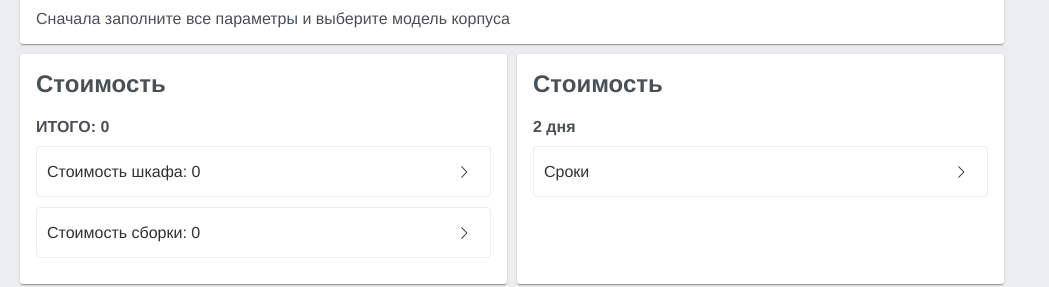
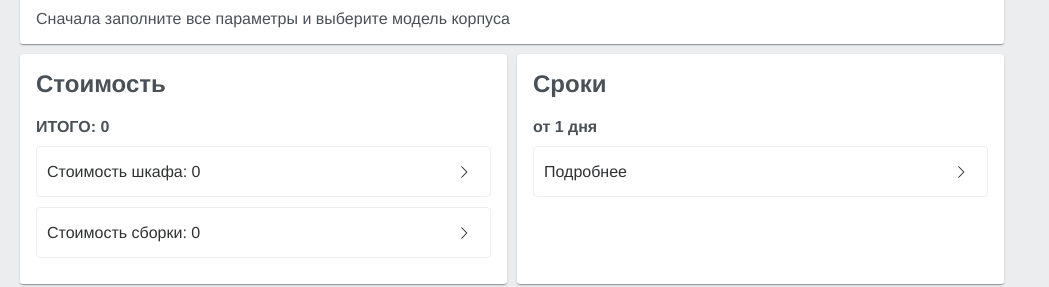
Before and after one commit to dakishimete/wardrobe-calculator-repo, a Vue app: page / in a window 1280 px wide. Shown: the part 485-772 px from the top of the page, without its empty margins (0-1049 px from the left). Built offline with nearby package versions, Linux system fonts and the light colour scheme.

Commit message:
fix: time component when params are not set or inner model is not set
before: time was calculated based on doors type 'r'
after: time is calculated based on minimum default time

```diff
--- a/src/components/calc/Time.vue
+++ b/src/components/calc/Time.vue
@@ -1,7 +1,7 @@
 <template>
     <div class="block">
         <div class="block__header block-header">
-            <div class="block-header__title">Стоимость</div>
+            <div class="block-header__title">Сроки</div>
             <div class="block-header__sum">
             </div>
         </div>
@@ -13,7 +13,7 @@
                 <el-collapse v-model="spoiler">
                     <el-collapse-item name="more">
                         <template slot="title">
-                            Сроки
+                            Подробнее
                         </template>
                         <div v-for="obj in timeOptionsArrayForSpoiler" :key = "obj.str"
                             class="time-spoiler__row"
@@ -43,28 +43,47 @@ export default {
     computed: {
         ...mapGetters([
             'params/IS_AT_LEAST_ONE_PARAM_IS_MODIFIED',
+            'params/ARE_ALL_PARAMS_SET',
+            'inner/GET_INNER_FULL_DATA',
             'doors/GET_DOORS_TYPE',
             'time/GET_TIME_OPTIONS'
         ]),
+        isContentAllowedToView: function(){
+            return this['params/ARE_ALL_PARAMS_SET'] && this['inner/GET_INNER_FULL_DATA'];
+        },
         timeString: function() {
-            let time = this.daysCount();
-            let word = this.daysWordRusEnding(time);
+            let time = this.timeOptions.default;
+            let param = 'r';
+            let prefix = 'от ';
 
-            return time + ' ' + word;
+            if(this.isContentAllowedToView) {
+                time = this.daysCount();
+                param = 'i';
+                prefix = '';
+            }
+
+            let word = this.daysWordRusEnding(time, param);
+
+            return prefix + time + ' ' + word;
         },
         timeOptionsArrayForSpoiler: function() {
             let timeOptions = [];
 
+            //doors type
             let doors = this.timeOptions.doorsType;
             for (let currentDoorsType in doors){
                 let currentDoorParam = this.timeOptions.doorsType[currentDoorsType];
                 let str = currentDoorParam.name + ': от ' + currentDoorParam.time;
                 let selectedDoorsType = this['doors/GET_DOORS_TYPE'];
-                let status = currentDoorsType === selectedDoorsType;
+                let status = false;
+                if(this.isContentAllowedToView){
+                    status = currentDoorsType === selectedDoorsType;
+                }
                 let timeOption = {str, status}
                 timeOptions.push(timeOption);
             }
 
+            //params modified
             let str = this.timeOptions.paramsModified.name + ': +' + this.timeOptions.paramsModified.time;
             let status = this['params/IS_AT_LEAST_ONE_PARAM_IS_MODIFIED'];
             let timeOption = {str, status}
@@ -74,14 +93,32 @@ export default {
         },
     },
     methods: {
-        daysWordRusEnding: function (value){
-            let words = ['день', 'дня', 'дней'];
+        daysWordRusEnding: function (value, param){
+            let words = {
+                i: ['день', 'дня', 'дней'], //именительный падеж
+                r: ['дня', 'дней'] //родительный падеж
+            }
             value = Math.abs(value) % 100;
             let num = value % 10;
 
-            if(num == 1) return words[0];
-            if(num > 1 && num < 5) return words[1];
-            if(value >= 5 && value < 20) return words[2];
+            if(param == 'i'){
+                if(value < 10 || value >= 20){
+                    if(num == 1) return words.i[0];
+                    if(num > 1 && num < 5) return words.i[1];
+                    return words.i[2];
+                }
+
+                if(value >= 10 || value < 20){
+                    return words.i[2];
+                }
+
+                return words.i[2];
+            }
+
+            if(param == 'r'){
+                if((value < 10 || value >= 20) && num == 1) return words.r[0];
+                return words.r[1];
+            }
         },
         daysCount: function() {
             let doorsType = this['doors/GET_DOORS_TYPE'];
--- a/src/store/modules/time.js
+++ b/src/store/modules/time.js
@@ -16,7 +16,8 @@ export default {
             paramsModified: {
                 name: 'Упилы по длине/ширине/высоте',
                 time: 3,
-            }
+            },
+            default: 1
         },
     },
 
```
